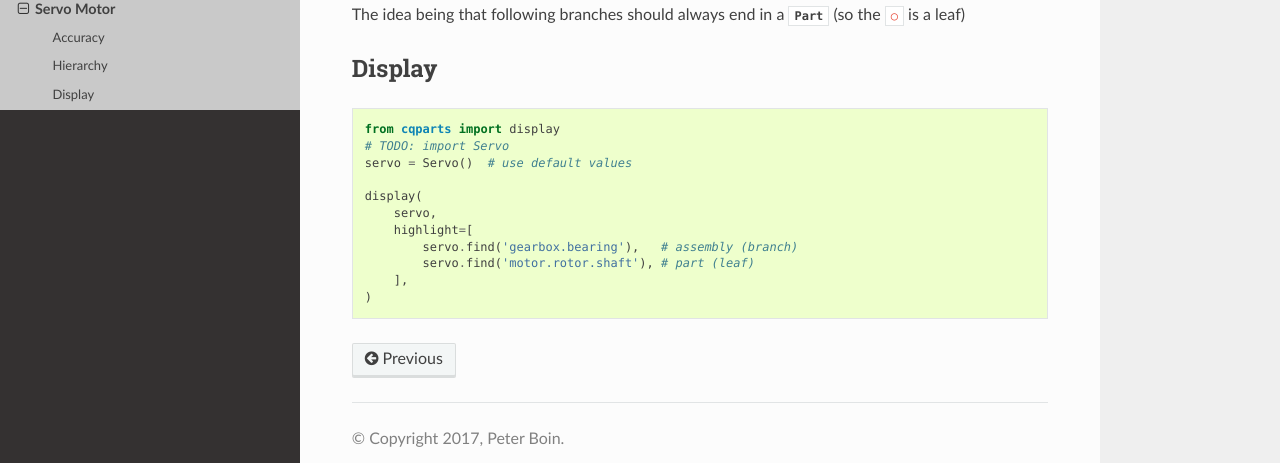
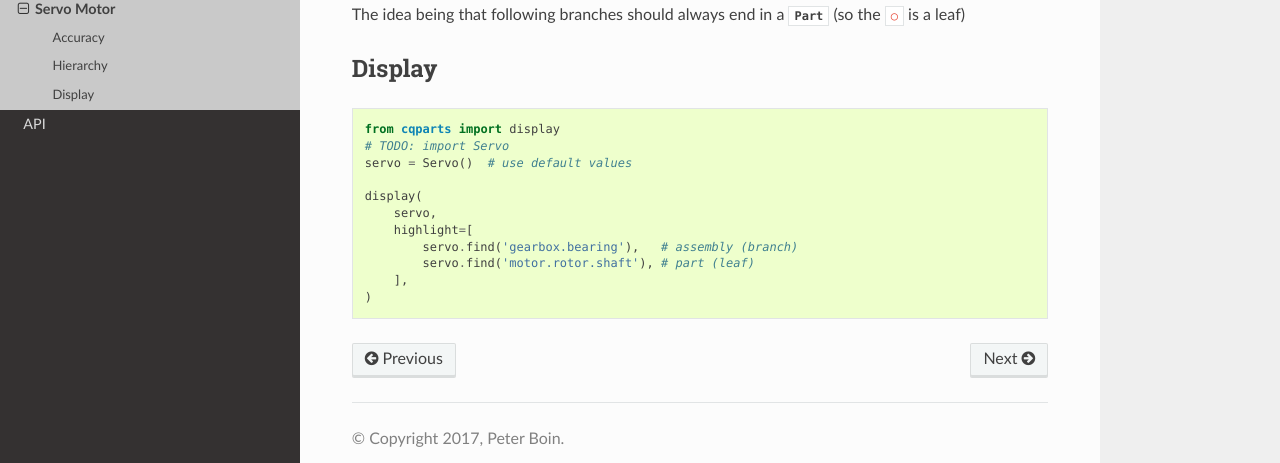
Before and after one commit to cqparts/cqparts, a Sphinx documentation site: the page built from docs/examples/servo.rst, in a window 1280 px wide and 900 px high, scrolled down 1368 px. Shown: the part 392-855 px from the top of the window. Built offline with Sphinx 7.4.7 and the Read the Docs theme 2.0.0, drawn with Linux system fonts in a browser that asks for light colours.

```diff
--- /dev/null
+++ b/docs/api/index.rst
@@ -0,0 +1,6 @@
+
+API
+===
+
+.. automodule:: cqparts
+   :members:
--- a/docs/index.rst
+++ b/docs/index.rst
@@ -13,6 +13,7 @@ Welcome to cqparts's documentation!
    parts/index
    tutorials/index
    examples/index
+   api/index
 
 .. autoclass:: cqparts.fasteners.utils.Evaluator
    :members:
```
